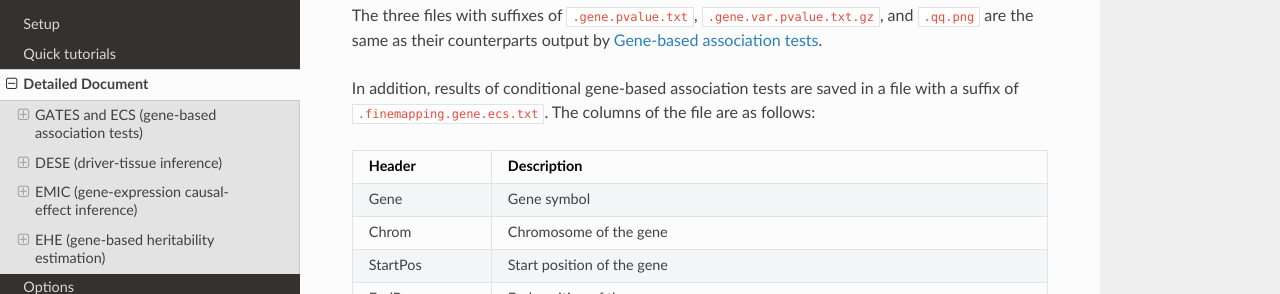
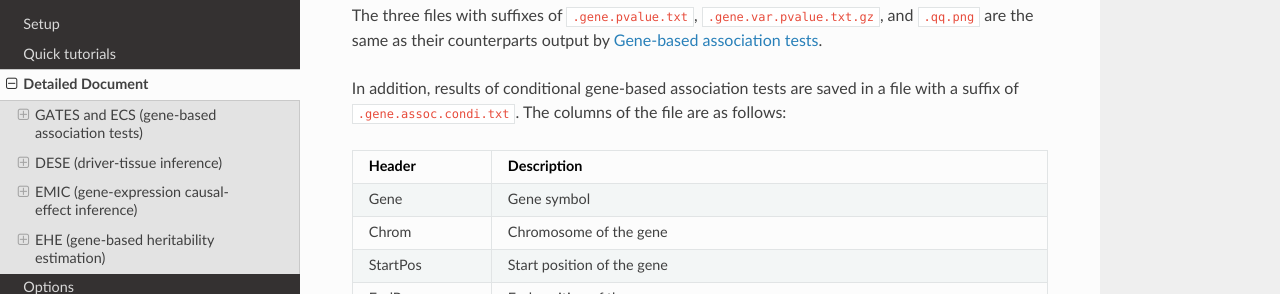
Before and after one commit to pmglab/KGGSEE, a Sphinx documentation site: the page built from doc/source/detailed_document.rst, in a window 1280 px wide and 900 px high, scrolled down 8402 px. Shown: the part 153-447 px from the top of the window. Built offline with Sphinx 7.4.7 and the Read the Docs theme 2.0.0, drawn with Linux system fonts in a browser that asks for light colours; some of the changed text lies outside the part shown.

Commit message:
Update detailed_document.rst

```diff
--- a/doc/source/detailed_document.rst
+++ b/doc/source/detailed_document.rst
@@ -346,7 +346,7 @@ Outputs
 -------
 The three files with suffixes of ``.gene.pvalue.txt``, ``.gene.var.pvalue.txt.gz``, and ``.qq.png`` are the same as their counterparts output by :ref:`Gene-based association tests <detail_ECS>`.
 
-In addition, results of conditional gene-based association tests are saved in a file with a suffix of ``.finemapping.gene.ecs.txt``. The columns of the file are as follows:
+In addition, results of conditional gene-based association tests are saved in a file with a suffix of ``.gene.assoc.condi.txt``. The columns of the file are as follows:
 
 .. list-table::
     :widths: 1 4
@@ -741,7 +741,7 @@ The file with a suffix of ``.gene.pvalue.txt`` saves the results of gene-based h
 The columns of the file with the suffix of ``.gene.var.pvalue.txt.gz`` are the same as ``*.gene.pvalue.txt``. The difference is that, for each gene, in ``*.gene.pvalue.txt``, only the variant with the lowest p-value is output, while in ``*.gene.var.pvalue.txt.gz``, all variants are output. The file with the suffix of ``.qq.png`` is the Q-Q plots for p-values of GWAS summary statistics and gene-based association tests by GATES and ECS.
 
 
-When ``--gene-assoc-condi`` is specified, a file with a suffix of ``.finemapping.gene.ecs.txt`` is also output. This file has the following four more columns in addition to its counterpart output by :ref:`DESE <detail_DESE>`.
+When ``--gene-assoc-condi`` is specified, a file with a suffix of ``.gene.assoc.condi.txt`` is also output. This file has the following four more columns in addition to its counterpart output by :ref:`DESE <detail_DESE>`.
 
 .. list-table::
     :widths: 1 4
```
